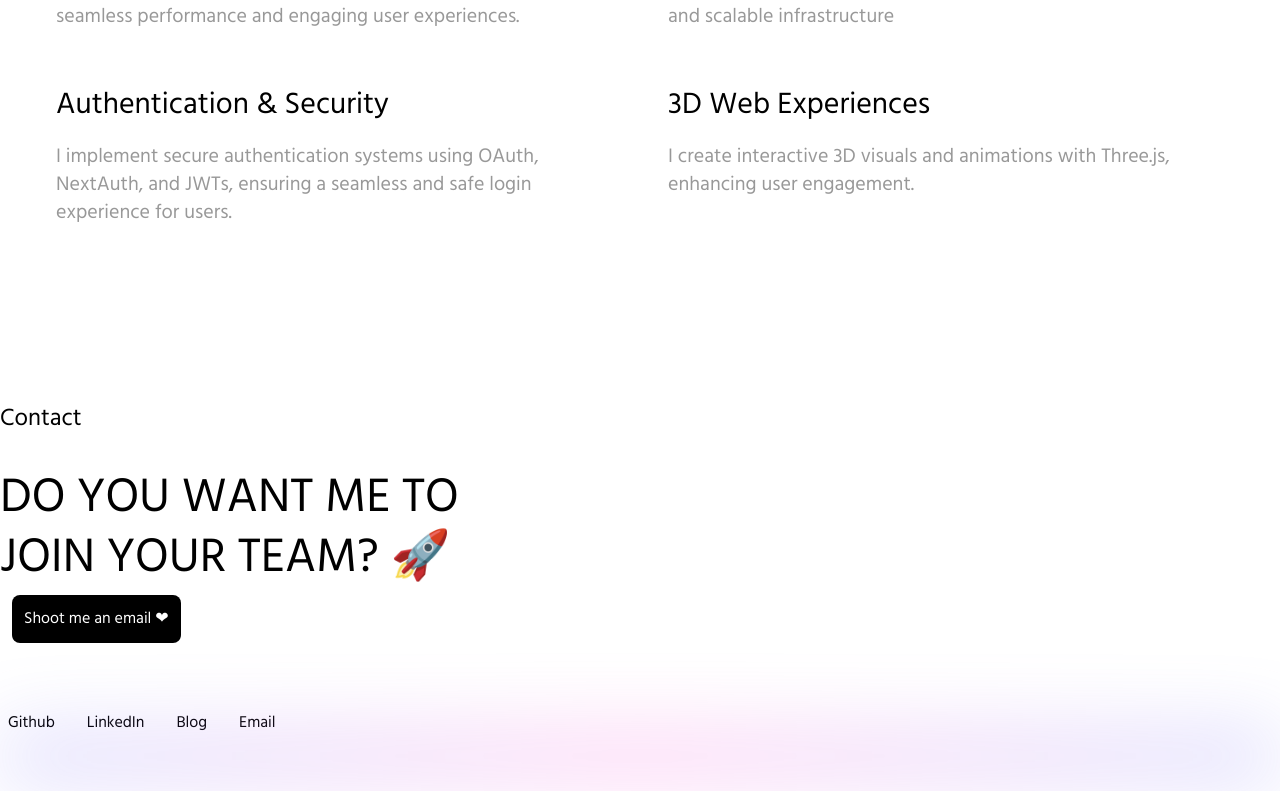
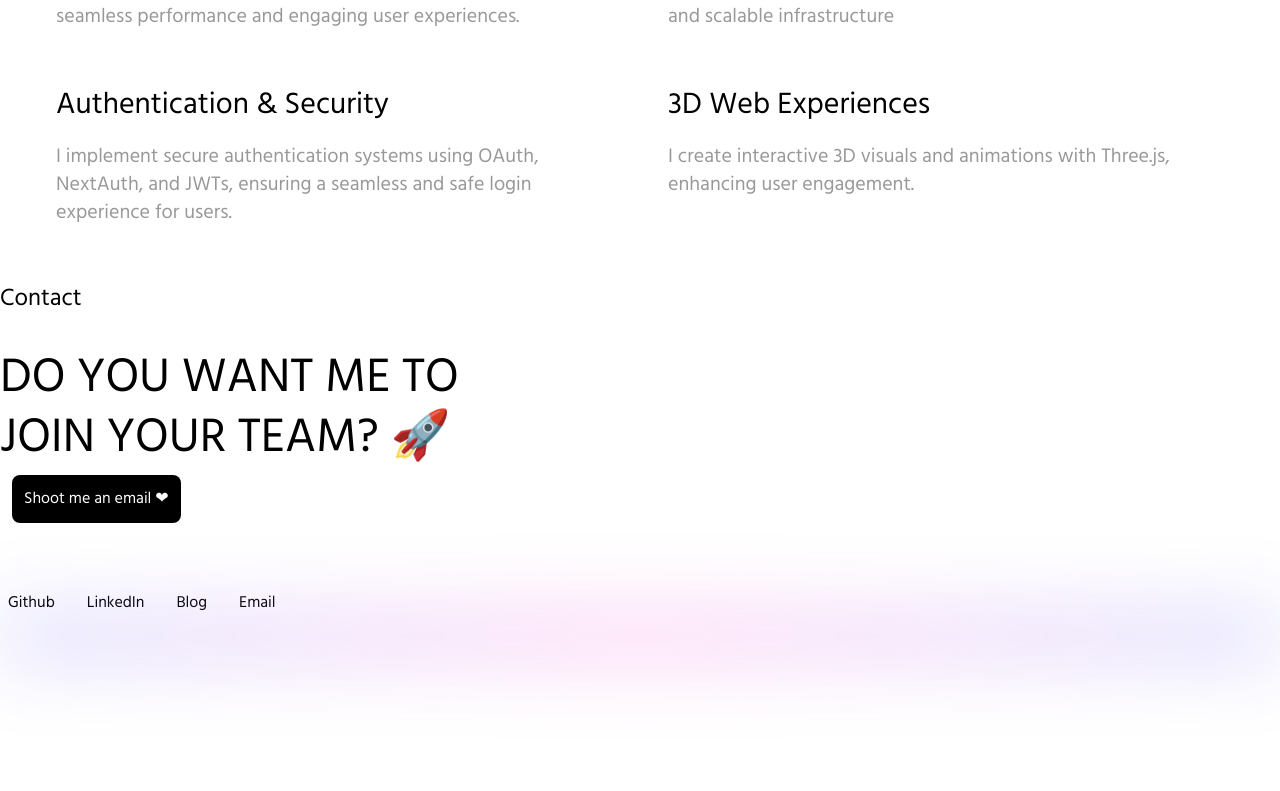
Before and after one commit to mooyeon-seo/mooyeon-seo.github.io, a Next.js app: page / in a window 1280 px wide. Shown: the part 1649-2440 px from the top of the page. After the commit the page ends 2320 px from the top, so only its background shows below. Built offline with nearby package versions, Linux system fonts and the light colour scheme.

Commit message:
fix: adjust margin in Footer component for better layout

```diff
--- a/components/Footer/index.js
+++ b/components/Footer/index.js
@@ -6,7 +6,7 @@ import Button from "../Button";
 const Footer = ({ }) => {
   return (
     <>
-      <div className="mt-5 laptop:mt-40 p-2 laptop:p-0">
+      <div className="mt-5 laptop:mt-30 p-2 laptop:p-0">
         <div>
           <h1 className="text-2xl text-bold">Contact</h1>
           <div className="mt-10">
```
